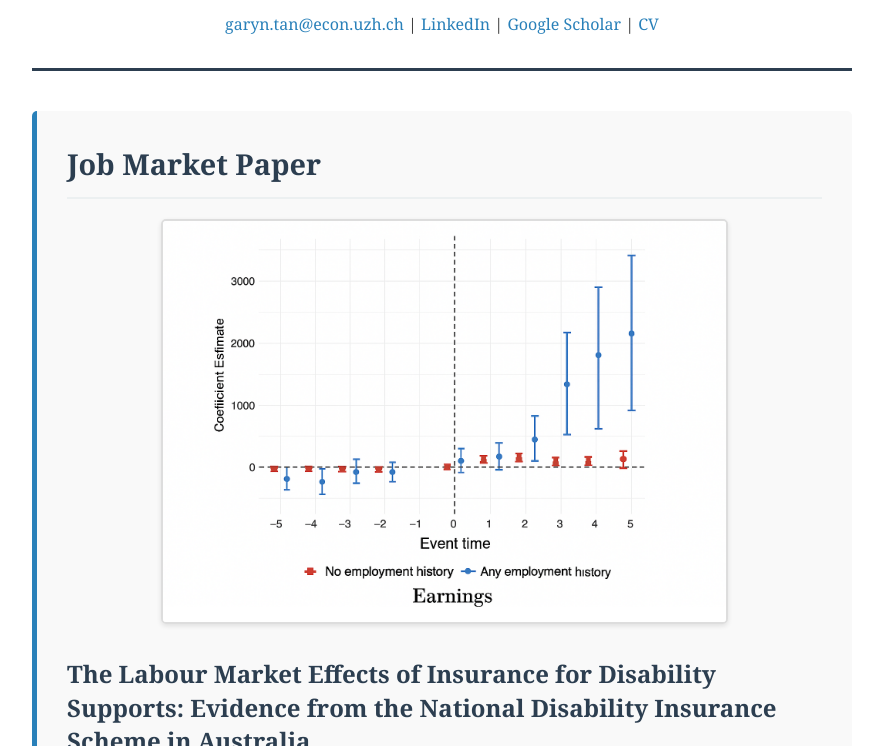
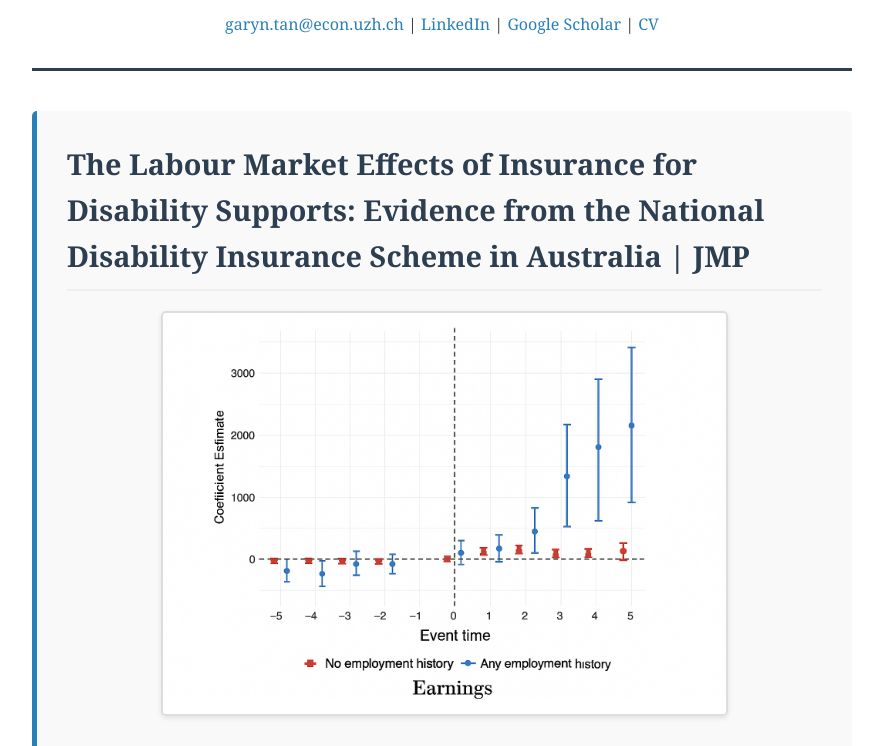
Before and after one commit to garyntan/garyntan.github.io, a plain HTML site: page index.html in a window 1280 px wide. Shown: the part 203-949 px from the top of the page, without its empty margins (198-1081 px from the left). Drawn offline with Linux system fonts and the light colour scheme.

Commit message:
Update Job Market Paper title in index.html

```diff
--- a/index.html
+++ b/index.html
@@ -23,12 +23,11 @@
 
         <main>
             <section class="paper-section">
-                <h2>Job Market Paper</h2>
+                <h2>The Labour Market Effects of Insurance for Disability Supports: Evidence from the National Disability Insurance Scheme in Australia
+| JMP </h2>
                 <div class="paper-image">
                     <img src="jmp_pic.png" alt="Job Market Paper Visual">
                 </div>
-                <h3 class="paper-title">The Labour Market Effects of Insurance for Disability Supports: Evidence from the National Disability Insurance Scheme in Australia</h3>
-
                 <div class="paper-links">
                     <a href="paper.pdf" class="button primary" target="_blank">Download Paper (PDF)</a>
                     <a href="#abstract" class="button secondary">Read Abstract</a>
```
